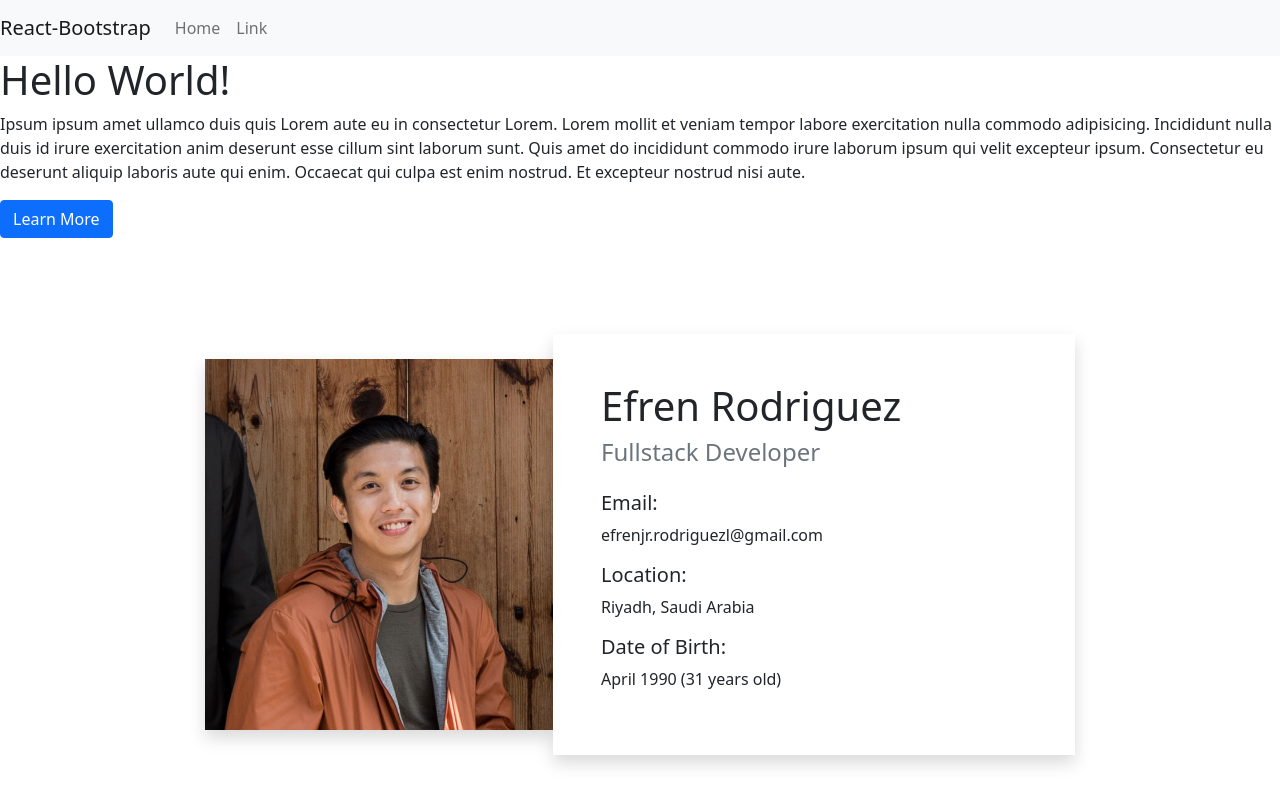
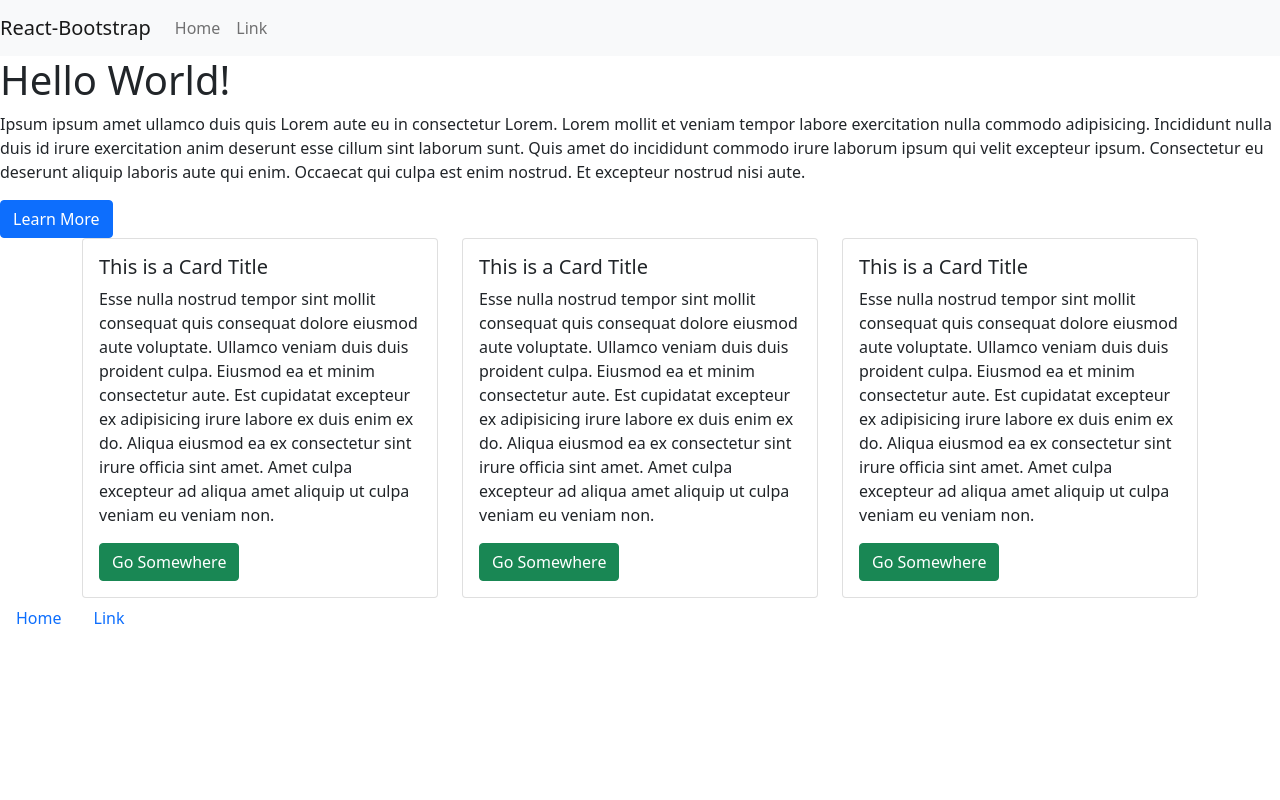
Before and after one commit to efrenjr-dev/rodriguez-portfolio-dev-b, a React (Create React App) app: page / in a window 1280 px wide. Shown: the top 800 px of the page. Built offline with nearby package versions, Linux system fonts and the light colour scheme.

Commit message:
Revert "added about me section"
This reverts commit 680edf8aa921ff741759b6d5a5e5291e6171c008.

```diff
--- a/src/App.js
+++ b/src/App.js
@@ -4,7 +4,6 @@ import NavbarComponent from "./components/Navbar";
 import CardComponent from "./components/Card";
 import Jumbo from "./components/Jumbo";
 import Footer from "./components/Footer";
-import About from "./components/About";
 
 import { Container, Row, Col } from "react-bootstrap";
 
@@ -13,7 +12,6 @@ export default function App() {
     <>
       <NavbarComponent />
       <Jumbo />
-      <About/>
       <Container>
         <Row>
           <Col>
```
